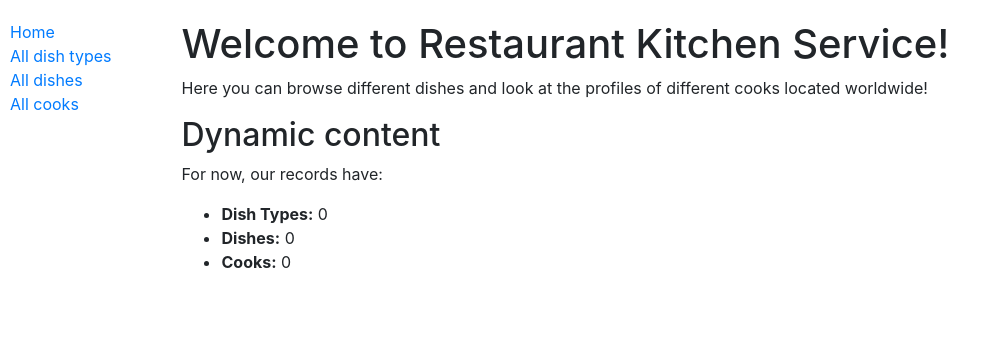
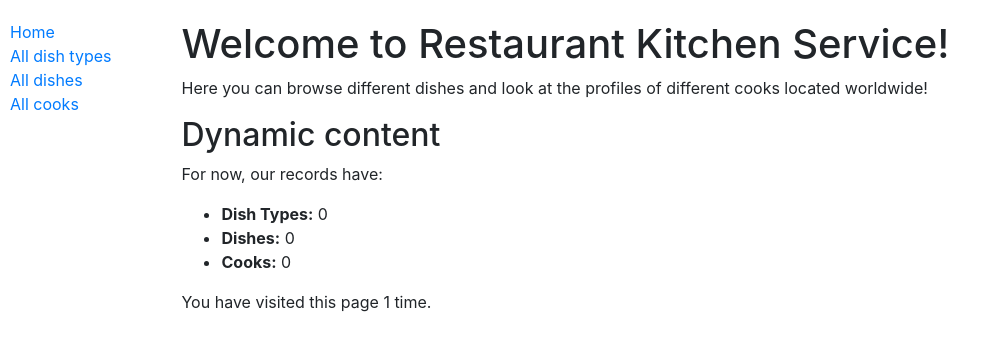
Before and after one commit to raychw/restaurant-kitchen-service, a Django app: page / in a window 1280 px wide. Shown: the top 351 px of the page, without its empty margins (0-1000 px from the left). Run offline with Django 5.2, Linux system fonts and the light colour scheme; data that the repository does not hold is empty.

Commit message:
implemented sessions and a page visits counter

```diff
--- a/catalog/views.py
+++ b/catalog/views.py
@@ -11,10 +11,15 @@
     num_dishes = Dish.objects.all().count()
     num_cooks = Cook.objects.all().count()
 
+    num_visits = request.session.get("num_visits", 0)
+    num_visits += 1
+    request.session["num_visits"] = num_visits
+
     context = {
         "num_dish_types": num_dish_types,
         "num_dishes": num_dishes,
         "num_cooks": num_cooks,
+        "num_visits": num_visits,
     }
 
     return render(request, "catalog/index.html", context=context)
--- a/templates/catalog/index.html
+++ b/templates/catalog/index.html
@@ -12,4 +12,8 @@
     <li><strong>Cooks:</strong> {{ num_cooks }}</li>
   </ul>
 
+  <p>
+  You have visited this page {{ num_visits }} time{{ num_visits|pluralize }}.
+  </p>
+
 {% endblock %}
```
